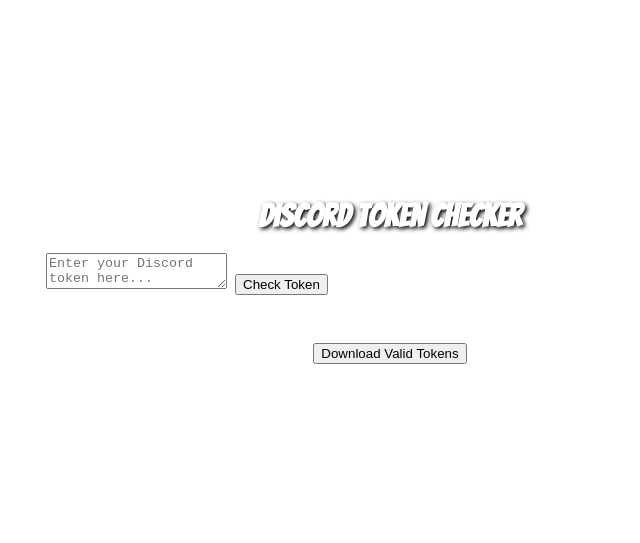
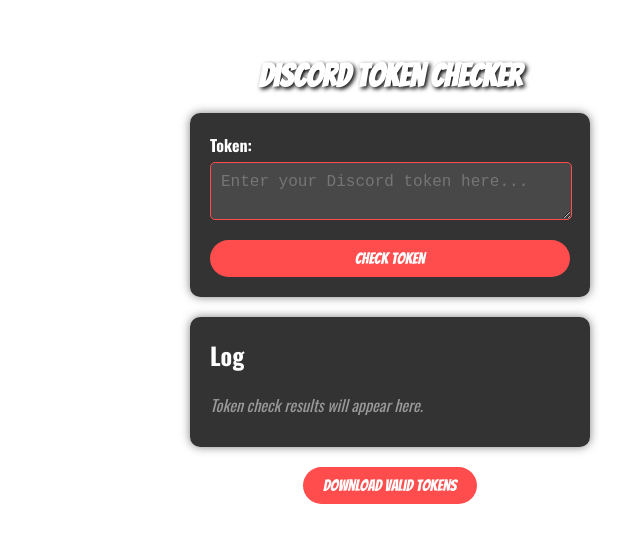
Before and after one commit to VEDA00133912/Discord-tokenchecker, a plain HTML site: page index.html in a window 1280 px wide. Shown: the part 129-672 px from the top of the page, without its empty margins (250-890 px from the left). Drawn offline with nearby package versions, Linux system fonts and the light colour scheme.

Commit message:
Update style.css

```diff
--- a/style.css
+++ b/style.css
@@ -1,5 +1,5 @@
-/* style.css */
-@import url('https://fonts.googleapis.com/css2?family=Bangers&family=Kosugi+Maru&family=Permanent+Marker&display=swap');
+@import url('https://fonts.googleapis.com/css2?family=Bangers&display=swap');
+@import url('https://fonts.googleapis.com/css2?family=Oswald:wght@200..700&display=swap');
 
 body {
   font-family: "Bangers", system-ui;
@@ -17,19 +17,66 @@
 h1 {
   font-family: "Bangers", system-ui;
   margin-bottom: 20px;
+  color: #ffffff;
   text-shadow: 2px 2px 4px #000000;
 }
 
 .container {
-  font-family: "Kosugi Maru", sans-serif;
+  font-family: "Oswald", sans-serif;
   display: flex;
   max-width: 800px;
   width: 100%;
   box-sizing: border-box;
+  flex-direction: column;
+  align-items: center;
 }
 
-#validTokens,
-#invalidTokens {
+#tokenForm {
+  background: rgba(0, 0, 0, 0.8);
+  padding: 20px;
+  border-radius: 10px;
+  box-shadow: 0 0 10px rgba(0, 0, 0, 0.5);
+  width: 50%;
+  box-sizing: border-box;
+  margin-bottom: 20px;
+}
+
+#tokenForm label {
+  display: block;
+  margin-bottom: 5px;
+  font-weight: bold;
+  color: #ffffff;
+}
+
+#tokenForm textarea {
+  width: calc(100% - 20px);
+  padding: 10px;
+  margin-bottom: 15px;
+  border: 1px solid #ff4d4d;
+  border-radius: 5px;
+  font-size: 16px;
+  background: rgba(255, 255, 255, 0.1);
+  color: #ffffff;
+}
+
+#tokenForm button {
+  font-family: "Bangers", system-ui;
+  width: 100%;
+  padding: 10px;
+  background-color: #ff4d4d;
+  color: #ffffff;
+  border: none;
+  border-radius: 25px;
+  font-size: 16px;
+  cursor: pointer;
+  transition: background-color 0.3s;
+}
+
+#tokenForm button:hover {
+  background-color: #ff1a1a;
+}
+
+#log {
   background: rgba(0, 0, 0, 0.8);
   padding: 20px;
   border-radius: 10px;
@@ -37,19 +84,12 @@
   width: 50%;
   box-sizing: border-box;
   overflow-y: auto;
-  max-height: 400px; /* 高さを低く設定 */
-  margin: 10px;
+  max-height: 66vh;
+  margin-bottom: 20px;
 }
 
-#validTokens h2,
-#invalidTokens h2 {
+#log h2 {
   margin-top: 0;
-  color: #ffffff;
-  text-shadow: 1px 1px 2px #000000;
-}
-
-#validResponse,
-#invalidResponse {
   color: #ffffff;
 }
 
@@ -58,36 +98,31 @@
   font-size: 16px;
 }
 
+.placeholder {
+  color: rgba(255, 255, 255, 0.5);
+  font-style: italic;
+}
+
 .success {
-  color: #90ee90; /* 成功時の色 */
+  color: #90ee90;
 }
 
 .failure {
-  color: #ff4d4d; /* 失敗時の色 */
+  color: #ff4d4d;
 }
 
-#tokenInput {
-  padding: 10px;
-  border-radius: 20px;
-  width: 100%;
-  background-color: rgba(255, 255, 255, 0.1); /* 背景色を調整 */
-  border: 2px solid #ff4d4d;
-  font-size: 16px;
+#downloadBtn {
+  font-family: "Bangers", system-ui;
+  padding: 10px 20px;
+  background-color: #ff4d4d;
   color: #ffffff;
-}
-
-#checkButton {
-  padding: 10px 20px;
   border: none;
   border-radius: 25px;
-  background-color: #ff4d4d;
-  color: #ffffff;
   font-size: 16px;
   cursor: pointer;
   transition: background-color 0.3s;
-  margin-top: 10px;
 }
 
-#checkButton:hover {
+#downloadBtn:hover {
   background-color: #ff1a1a;
 }
```
